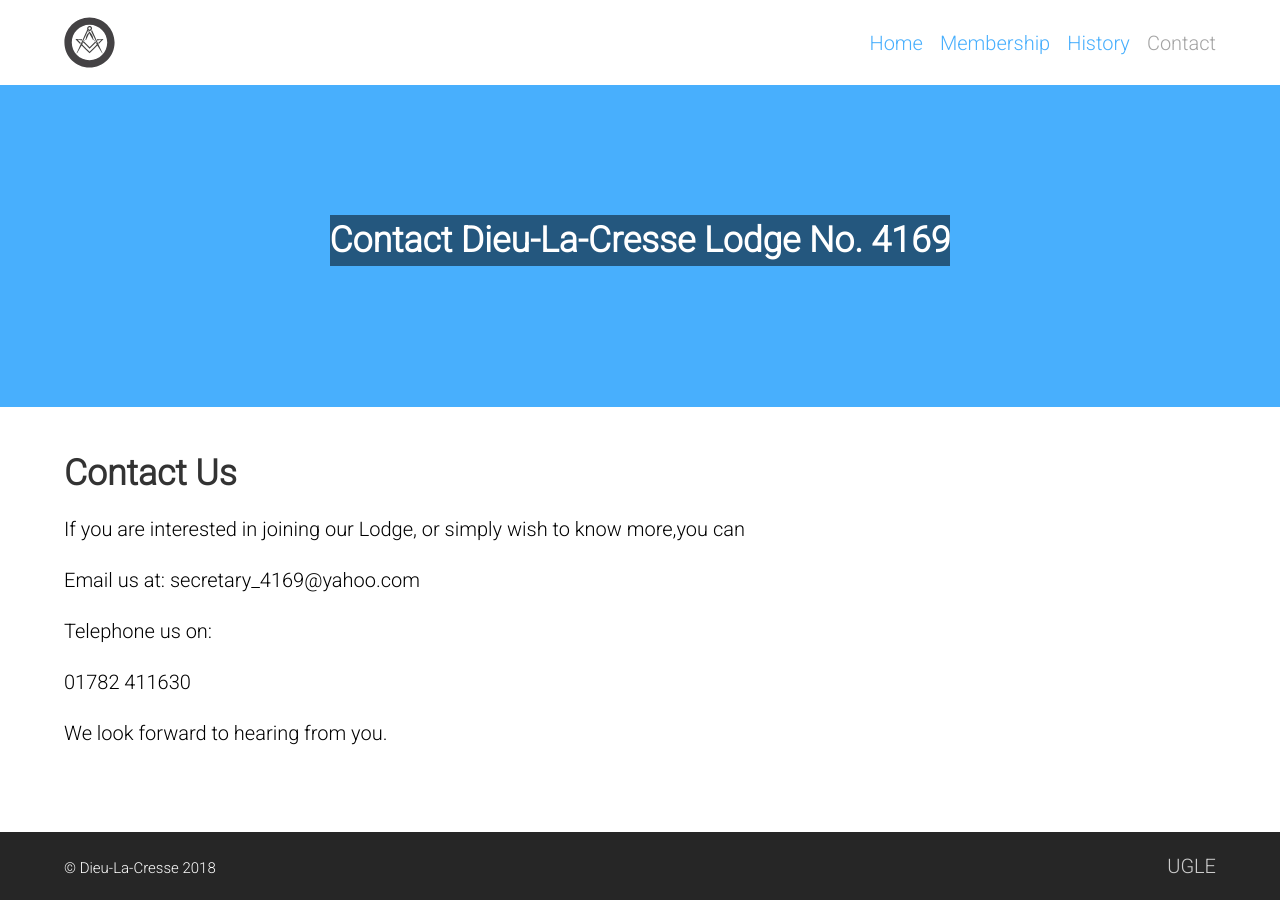
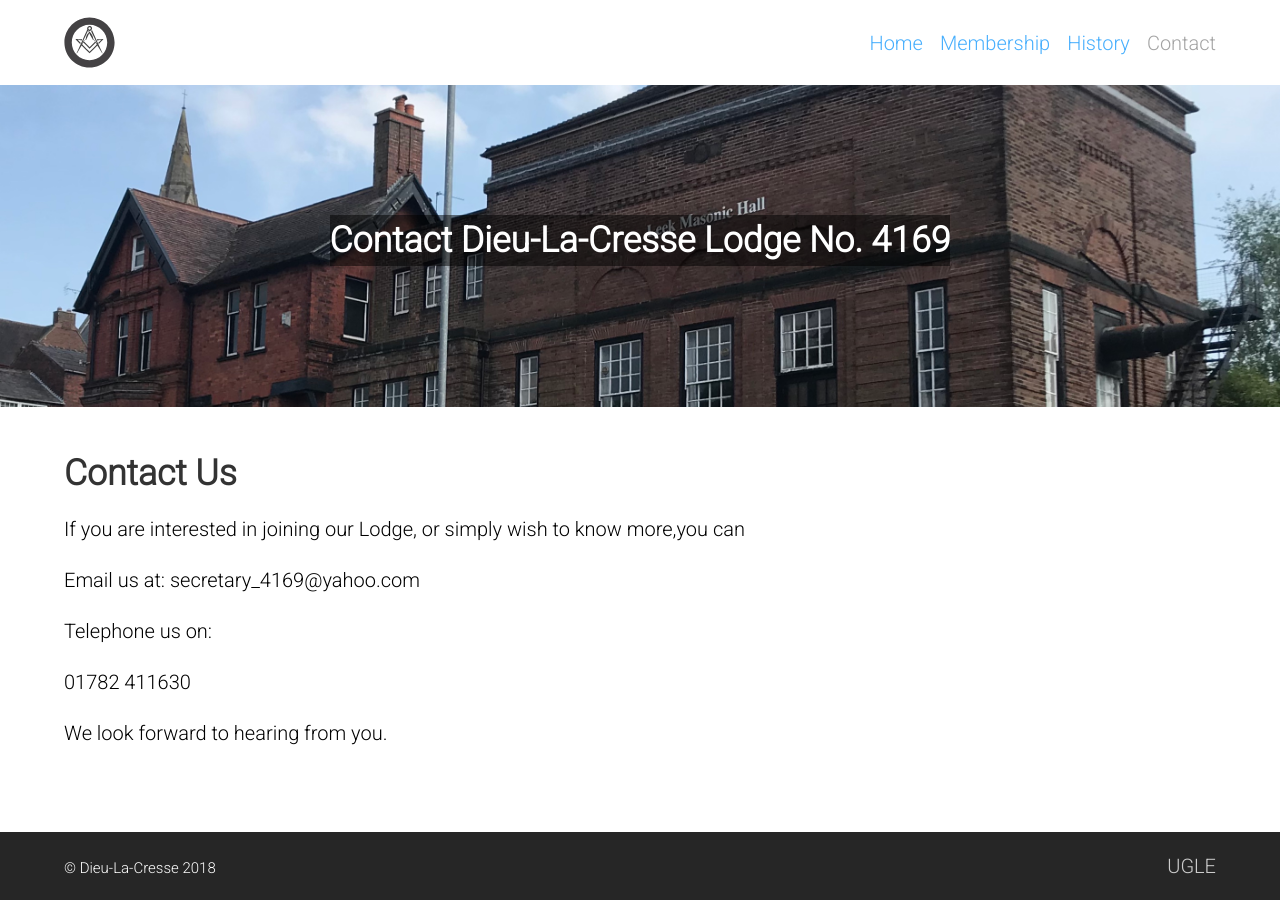
Before and after one commit to ajmaxwello/dieu-la-cresse, a Jekyll site: the page built from contact.md, in a window 1280 px wide. Built offline with Jekyll 4.4.1, drawn with Linux system fonts in a browser that asks for light colours.

Commit message:
Corrected URLs for imgs

```diff
--- a/contact.md
+++ b/contact.md
@@ -1,7 +1,7 @@
 ---
 layout: page
 title: Contact
-image: "/assests/img/LeekMasonicHall.jpg"
+image: "/assets/img/LeekMasonicHall.jpg"
 feature_text: <h2 class="whitetext highlighted">Contact Dieu-La-Cresse Lodge No. 4169</h2>
 permalink: /contact/
 ---
```
Also changed, not shown: become-a-member.md (+1 -1 lines).
